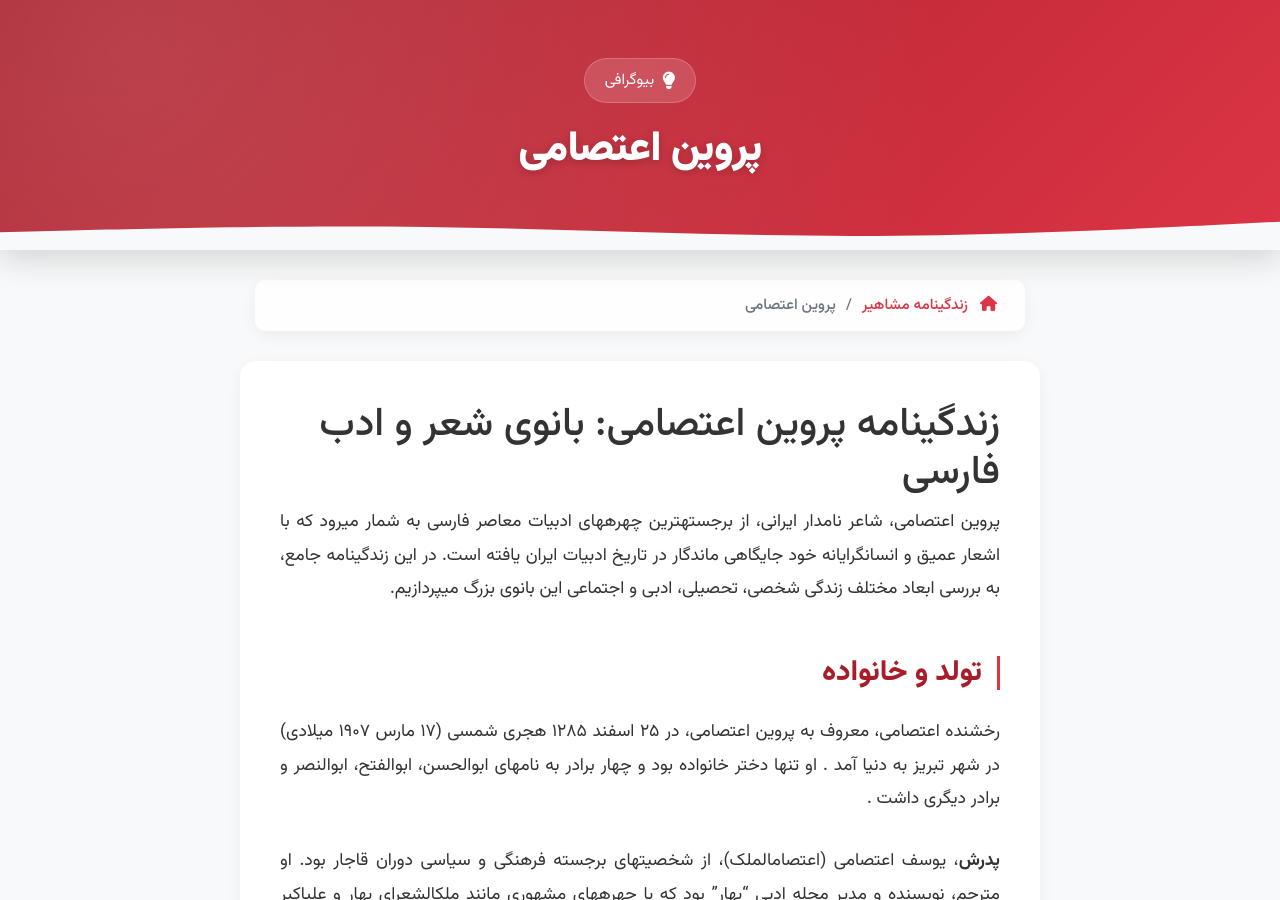
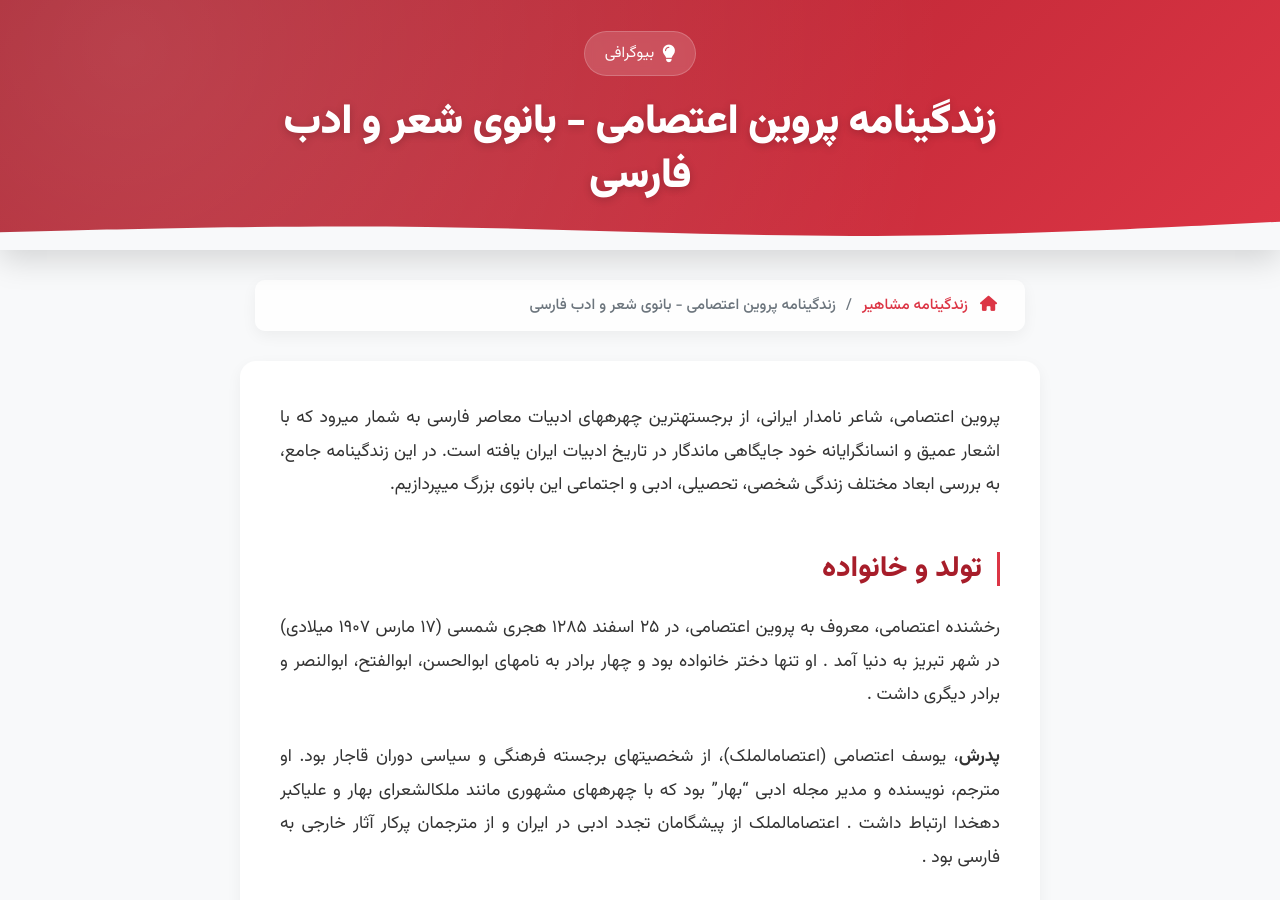
Before and after one commit to darkblog/darkblog.github.io, a Jekyll site: the page built from _posts/2025-7-11-79.md, in a window 1280 px wide and 900 px high. Built offline with Jekyll 4.4.1, drawn with Linux system fonts in a browser that asks for light colours.

Commit message:
Update 2025-7-11-79.md

```diff
--- a/_posts/2025-7-11-79.md
+++ b/_posts/2025-7-11-79.md
@@ -1,9 +1,7 @@
 ---
 layout: post
-title: پروین اعتصامی
+title: زندگینامه پروین اعتصامی - بانوی شعر و ادب فارسی
 ---
-
-# زندگینامه پروین اعتصامی: بانوی شعر و ادب فارسی
 
 پروین اعتصامی، شاعر نامدار ایرانی، از برجستهترین چهرههای ادبیات معاصر فارسی به شمار میرود که با اشعار عمیق و انسانگرایانه خود جایگاهی ماندگار در تاریخ ادبیات ایران یافته است. در این زندگینامه جامع، به بررسی ابعاد مختلف زندگی شخصی، تحصیلی، ادبی و اجتماعی این بانوی بزرگ میپردازیم.
 
```
